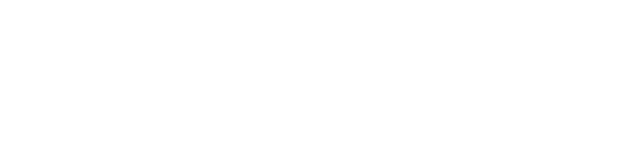
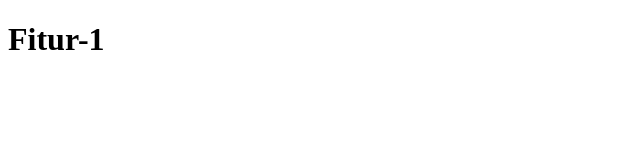
Before and after one commit to rifaalfadli/test, a plain HTML site: page index.html in a window 1280 px wide. Shown: the whole page, without its empty margins (0-640 px from the left). Drawn offline with Linux system fonts and the light colour scheme.

Commit message:
add fitur-1 di index.html

```diff
--- a/index.html
+++ b/index.html
@@ -5,5 +5,7 @@
     <meta name="viewport" content="width=device-width, initial-scale=1.0" />
     <title>Document</title>
   </head>
-  <body></body>
+  <body>
+    <h1>Fitur-1</h1>
+  </body>
 </html>
```
